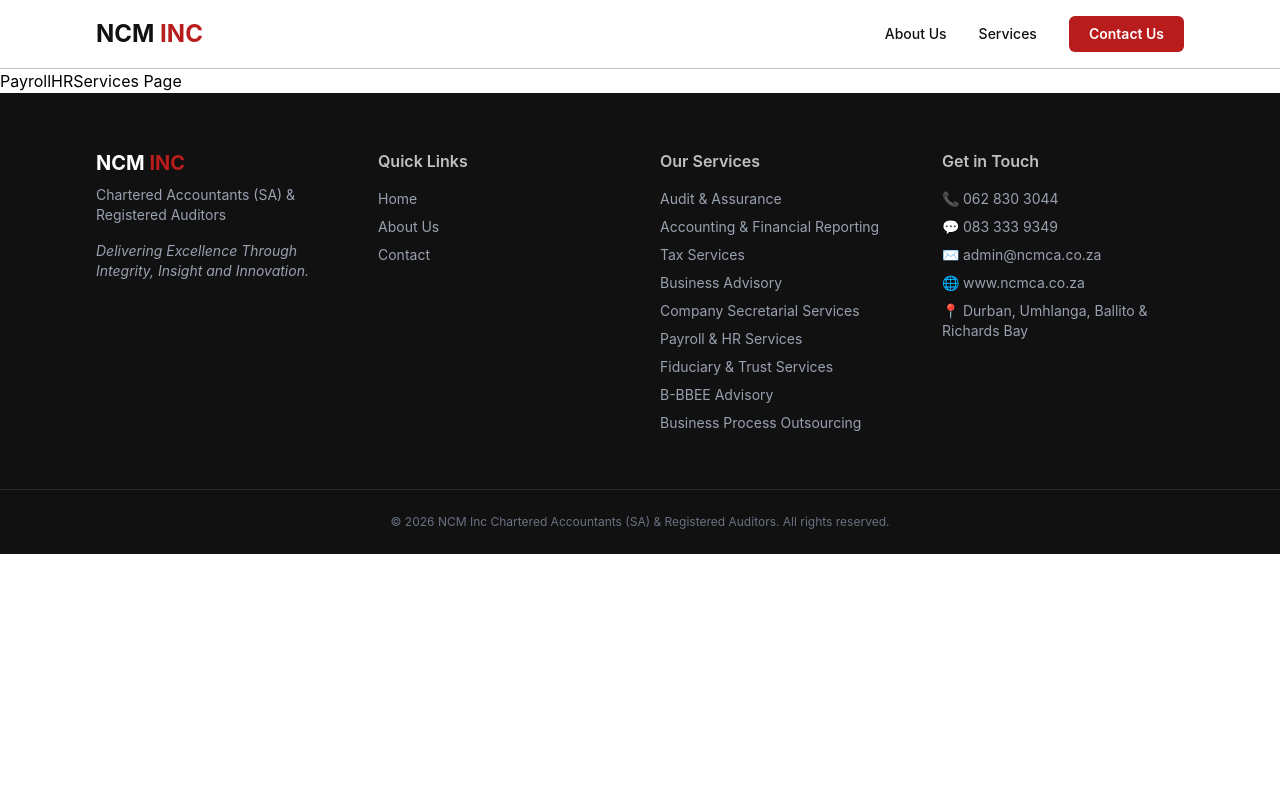
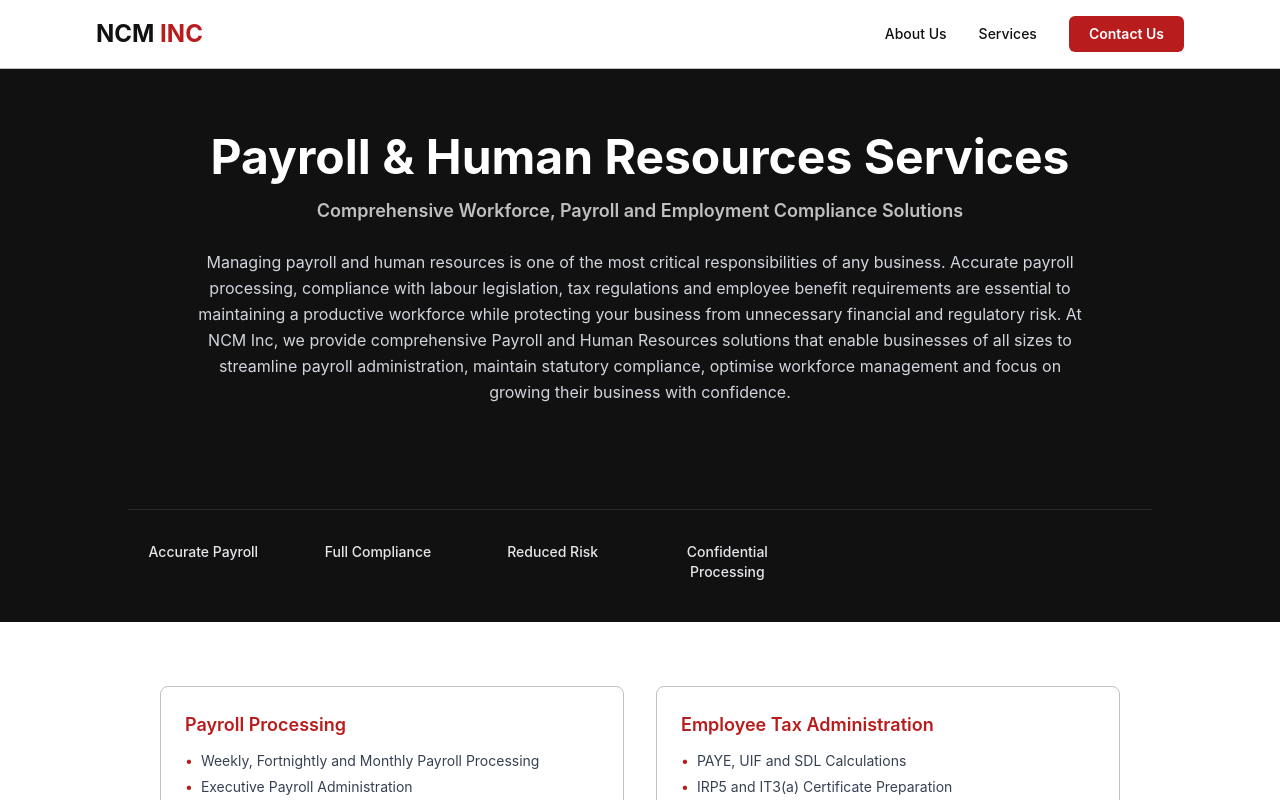
Before and after one commit to randr2405/NCMINC, a React (Vite) app: page /payroll-hr-services in a window 1280 px wide. Shown: the top 800 px of the page. Built offline with nearby package versions, Linux system fonts and the light colour scheme.

Commit message:
Payroll HR serv

```diff
--- a/src/pages/PayrollHRServices.jsx
+++ b/src/pages/PayrollHRServices.jsx
@@ -1,3 +1,221 @@
+import ServicePageLayout from '../components/ServicePageLayout'
+
 export default function PayrollHRServices() {
-  return <h1>PayrollHRServices Page</h1>
+  return (
+    <ServicePageLayout
+      title="Payroll & Human Resources Services"
+      tagline="Comprehensive Workforce, Payroll and Employment Compliance Solutions"
+      intro="Managing payroll and human resources is one of the most critical responsibilities of any business. Accurate payroll processing, compliance with labour legislation, tax regulations and employee benefit requirements are essential to maintaining a productive workforce while protecting your business from unnecessary financial and regulatory risk. At NCM Inc, we provide comprehensive Payroll and Human Resources solutions that enable businesses of all sizes to streamline payroll administration, maintain statutory compliance, optimise workforce management and focus on growing their business with confidence."
+      highlights={[
+        'Accurate Payroll',
+        'Full Compliance',
+        'Reduced Risk',
+        'Confidential Processing',
+      ]}
+      sections={[
+        {
+          title: 'Payroll Processing',
+          items: [
+            'Weekly, Fortnightly and Monthly Payroll Processing',
+            'Executive Payroll Administration',
+            'Salaries, Wages, Overtime, Commission and Bonus Processing',
+            'Leave Pay and Shift Allowance Calculations',
+            'Garnishee Orders Administration',
+            'Payroll Reconciliations',
+            'Payslip Generation and Secure Electronic Distribution',
+          ],
+        },
+        {
+          title: 'Employee Tax Administration',
+          items: [
+            'PAYE, UIF and SDL Calculations',
+            'IRP5 and IT3(a) Certificate Preparation',
+            'EMP201 Monthly Returns',
+            'EMP501 Bi-Annual Reconciliations',
+            'Tax Directive Applications',
+            'SARS Payroll Compliance',
+            'Payroll Tax Reviews and Planning',
+          ],
+        },
+        {
+          title: 'Payroll Compliance',
+          items: [
+            'Payroll Legislative Compliance',
+            'SARS and Department of Labour Compliance',
+            'Employment Tax Incentive (ETI) Administration',
+            'Compliance Health Checks',
+            'Payroll Policy Development',
+            'Internal Payroll Controls',
+            'Payroll Risk Assessments and Compliance Audits',
+          ],
+        },
+        {
+          title: 'UIF Administration',
+          items: [
+            'UIF Registration (Employee and Employer)',
+            'Monthly UIF Submissions',
+            'Declaration Corrections',
+            'Employee Benefit Claims Support',
+            'Compliance Monitoring',
+          ],
+        },
+        {
+          title: 'COIDA Administration',
+          items: [
+            'COIDA Registration',
+            'Annual Return of Earnings (ROE)',
+            'W.As.8 Submission Assistance',
+            'Compensation Fund Compliance',
+            'Injury on Duty Administration',
+            'COIDA Record Maintenance and Employer Compliance Reviews',
+          ],
+        },
+        {
+          title: 'Employment Contracts & HR Documentation',
+          items: [
+            'Executive Employment Agreements',
+            'Fixed-Term and Casual Employment Contracts',
+            'Independent Contractor Agreements',
+            'Offer Letters and Employee Handbooks',
+            'HR Policy Manuals and Disciplinary Codes',
+            'Leave and Performance Management Policies',
+          ],
+        },
+        {
+          title: 'Human Resources Advisory',
+          items: [
+            'HR Consulting',
+            'Organisational Structure Reviews',
+            'Workforce Planning',
+            'HR Strategy Development',
+            'Employee Relations',
+            'Performance Management Systems',
+            'Employee Engagement Programmes',
+            'HR Compliance Reviews',
+          ],
+        },
+        {
+          title: 'Recruitment Support',
+          items: [
+            'Recruitment Planning',
+            'Job Description Development',
+            'Candidate Screening',
+            'Interview Assistance',
+            'Employment Verification and Reference Checks',
+            'Onboarding Support and Induction Programmes',
+          ],
+        },
+        {
+          title: 'Employee Benefits Administration',
+          items: [
+            'Pension and Provident Fund Administration',
+            'Medical Aid Administration',
+            'Group Risk Benefits',
+            'Employee Benefit Reconciliations',
+            'Benefit Registration and Amendments',
+          ],
+        },
+        {
+          title: 'Leave Management',
+          items: [
+            'Annual Leave Administration',
+            'Sick Leave Monitoring',
+            'Family Responsibility Leave',
+            'Maternity Leave Administration',
+            'Study Leave Management',
+            'Leave Accrual Calculations and Liability Reporting',
+          ],
+        },
+        {
+          title: 'Time & Attendance Management',
+          items: [
+            'Time Sheet Reviews',
+            'Attendance Monitoring',
+            'Overtime Tracking',
+            'Shift Scheduling Support',
+            'Attendance Reporting',
+            'Integration with Payroll Systems',
+          ],
+        },
+        {
+          title: 'Labour Law Compliance',
+          items: [
+            'Basic Conditions of Employment Act (BCEA) Compliance',
+            'Labour Relations Act (LRA) Compliance',
+            'Employment Equity Act Compliance',
+            'Skills Development Act Compliance',
+            'National Minimum Wage Compliance',
+            'POPIA Compliance for Employee Records',
+            'HR Compliance Audits',
+          ],
+        },
+        {
+          title: 'Performance Management',
+          items: [
+            'KPI Development',
+            'Performance Appraisal Systems',
+            'Performance Reviews',
+            'Employee Development Plans',
+            'Coaching Frameworks',
+            'Succession Planning',
+          ],
+        },
+        {
+          title: 'Employee Relations',
+          items: [
+            'Disciplinary Procedures',
+            'Grievance Procedures',
+            'Workplace Investigations',
+            'Conflict Resolution and Mediation Support',
+            'Retrenchment Support',
+            'HR Advisory Services',
+          ],
+        },
+        {
+          title: 'Payroll System Support',
+          items: [
+            'Payroll System Setup and Software Implementation',
+            'Payroll Data Migration',
+            'Payroll Process Automation',
+            'Payroll Reporting Dashboards',
+            'System Training and Ongoing Payroll Support',
+          ],
+        },
+        {
+          title: 'Outsourced Payroll Services',
+          items: [
+            'Fully Managed Payroll',
+            'Confidential Payroll Processing',
+            'Executive Payroll',
+            'Multi-Branch and Multi-Company Payroll',
+            'Cloud-Based Payroll Solutions',
+            'Payroll Backup and Disaster Recovery',
+          ],
+        },
+        {
+          title: 'Our Payroll & HR Services Are Ideal For',
+          items: [
+            'Small and Medium Enterprises (SMEs)',
+            'Family-Owned Businesses',
+            'Start-ups',
+            'Professional Practices',
+            'Non-Profit Organisations (NPOs)',
+            'Trusts',
+            'Large Corporate Organisations',
+            'Multi-Branch Businesses',
+            'Manufacturing and Industrial Companies',
+            'Retail and Hospitality Businesses',
+          ],
+        },
+      ]}
+      valuePoints={[
+        'Technical payroll and HR expertise combined with practical business knowledge',
+        'Efficient, confidential and fully compliant payroll and HR solutions',
+        'Employees paid accurately and on time, every time',
+        'Full compliance with South African labour legislation, SARS requirements and industry best practices',
+        'An integrated approach that reduces administrative burdens and minimises compliance risk',
+        'Reliable payroll information and strategic HR support so you can focus on growing your business',
+      ]}
+    />
+  )
 }
```
